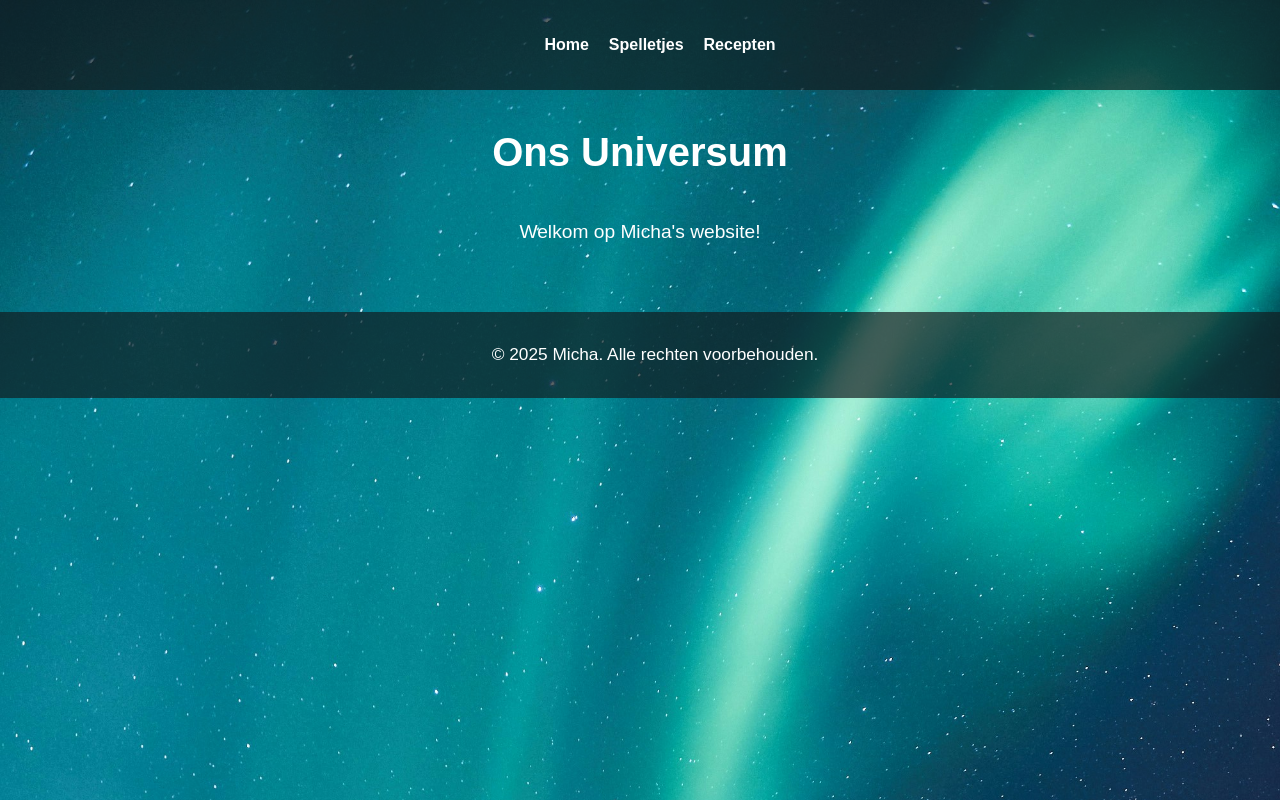
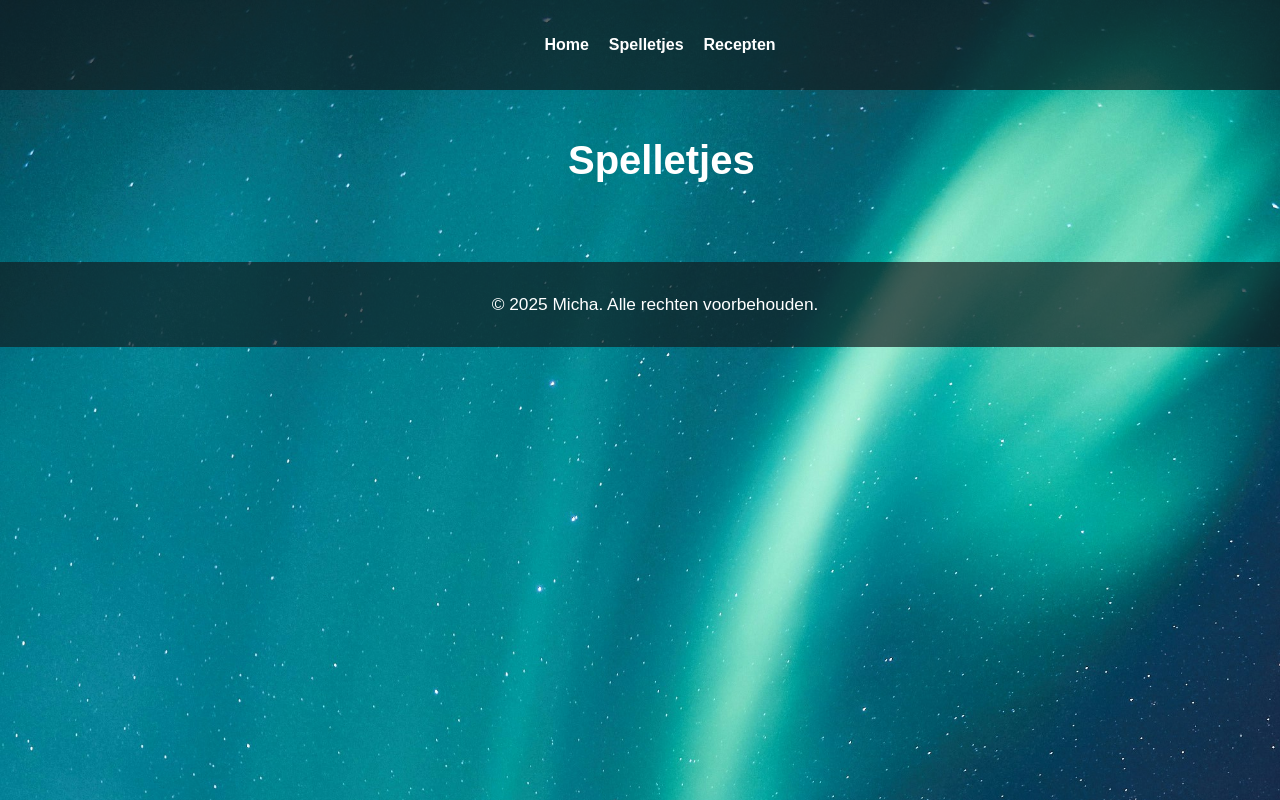
Before and after one commit to clouderror/website2, a plain HTML site: page spelletjes.html in a window 1280 px wide. Shown: the top 800 px of the page. Drawn offline with Linux system fonts and the light colour scheme.

Commit message:
Update recepten.html and spelletjes.html headers for consistency

```diff
--- a/spelletjes.html
+++ b/spelletjes.html
@@ -12,8 +12,7 @@
 
     <div id="header-container"></div>
 
-    <h1>Ons Universum</h1>
-    <p>Welkom op Micha's website!</p>
+    <h1><d>m</d>Spelletjes</h1>
 
     <div id="footer-container"></div>
 
```
Also changed, not shown: recepten.html (+2 -0 lines).
